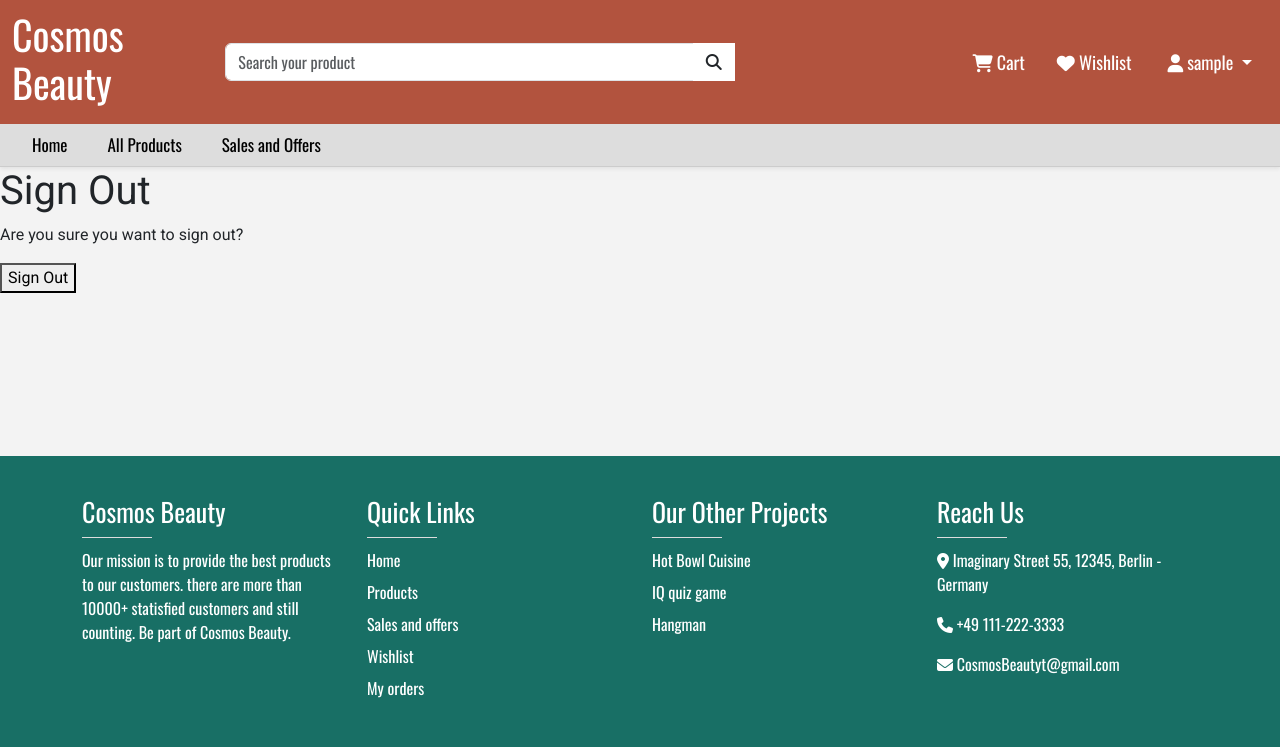
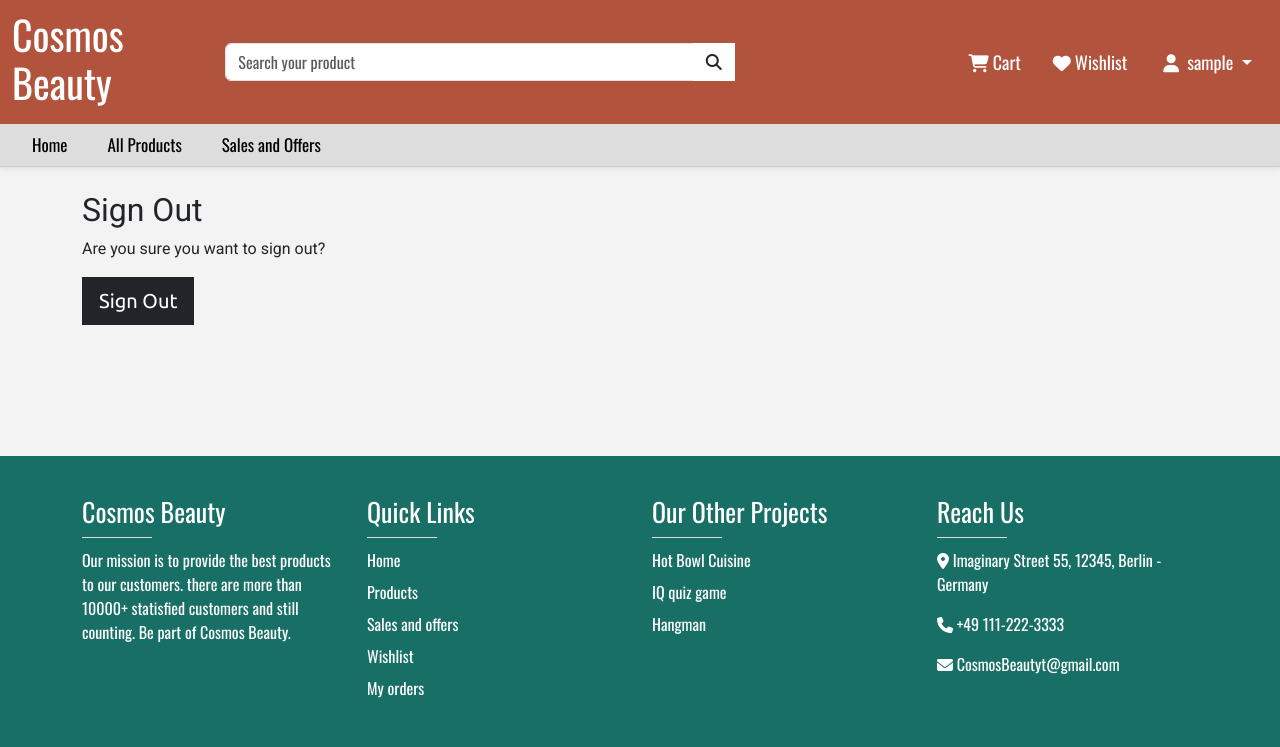
Before and after one commit to MBilalQureshi/Cosmos-beauty-pp4, a Django app: page /accounts/logout/ in a window 1280 px wide. Shown: the top 747 px of the page. Run offline with Django 4.2, Linux system fonts and the light colour scheme; the visitor is signed in with stand-in values (Sample User, id 1); data that the repository does not hold is empty; some libraries are stand-ins or nearby versions.

Commit message:
Update sign out user interface

```diff
--- a/templates/account/logout.html
+++ b/templates/account/logout.html
@@ -5,17 +5,20 @@
 {% block head_title %}{% trans "Sign Out" %}{% endblock head_title %}
 
 {% block content %}
-<h1>{% trans "Sign Out" %}</h1>
-
+<div class="container my-4">
+  <div class="row">
+    <div class="col">
+      <h2>{% trans "Sign Out" %}</h2>
       <p>{% trans 'Are you sure you want to sign out?' %}</p>
-
       <form method="post" action="{% url 'account_logout' %}">
         {% csrf_token %}
         {% if redirect_field_value %}
         <input type="hidden" name="{{ redirect_field_name }}" value="{{ redirect_field_value }}"/>
         {% endif %}
-  <button type="submit">{% trans 'Sign Out' %}</button>
+        <button class="hvr-sweep-to-right btn btn-dark btn-lg" type="submit">{% trans 'Sign Out' %}</button>
       </form>
 
-
+    </div>
+  </div>
+</div>
 {% endblock content %}
--- a/templates/base.html
+++ b/templates/base.html
@@ -44,18 +44,18 @@
                             <li class="nav-item dropdown">
                                 {% if user.is_authenticated %}
                                 <a class="nav-link dropdown-toggle" href="#" id="navbarDropdown" role="button" data-bs-toggle="dropdown" aria-expanded="false">
-                                    <i class="fa fa-user mx-1"></i>{{ user.username }}
+                                    <i class="fa fa-user mx-1"></i> {{ user.username }}
                                 </a>
                                     <ul class="dropdown-menu" aria-labelledby="navbarDropdown">
                                     <!-- <li><a class="dropdown-item" href="#"><i class="fa fa-user"></i> Profile</a></li> -->
                                     <li><a class="dropdown-item" href="{% url 'myorders' %}"><i class="fa fa-list"></i> My Orders</a></li>
                                     <li><a class="dropdown-item" href="{% url 'wishlist' %}"><i class="fa fa-heart"></i> My Wishlist</a></li>
                                     <li><a class="dropdown-item" href="{% url 'cart' %}"><i class="fa fa-shopping-cart"></i> My Cart</a></li>
-                                    <li><a class="dropdown-item" href="{% url 'account_logout' %}"><i class="fa fa-sign-out"></i> Logout</a></li>
+                                    <li><a class="dropdown-item" href="{% url 'account_logout' %}"><i class="fa fa-sign-out"></i> Sign out</a></li>
                                     </ul>
                                 {% else %}
                                 <a class="nav-link dropdown-toggle" href="#" id="navbarDropdown" role="button" data-bs-toggle="dropdown" aria-expanded="false">
-                                    <i class="fa fa-user"></i>Username
+                                    <i class="fa fa-user"></i> Username
                                 </a>
                                 <ul class="dropdown-menu" aria-labelledby="navbarDropdown">
                                     <!-- <li><a class="dropdown-item" href="#"><i class="fa fa-user"></i> Profile</a></li> -->
```
Lines whose indentation alone changed are shown as unchanged.
